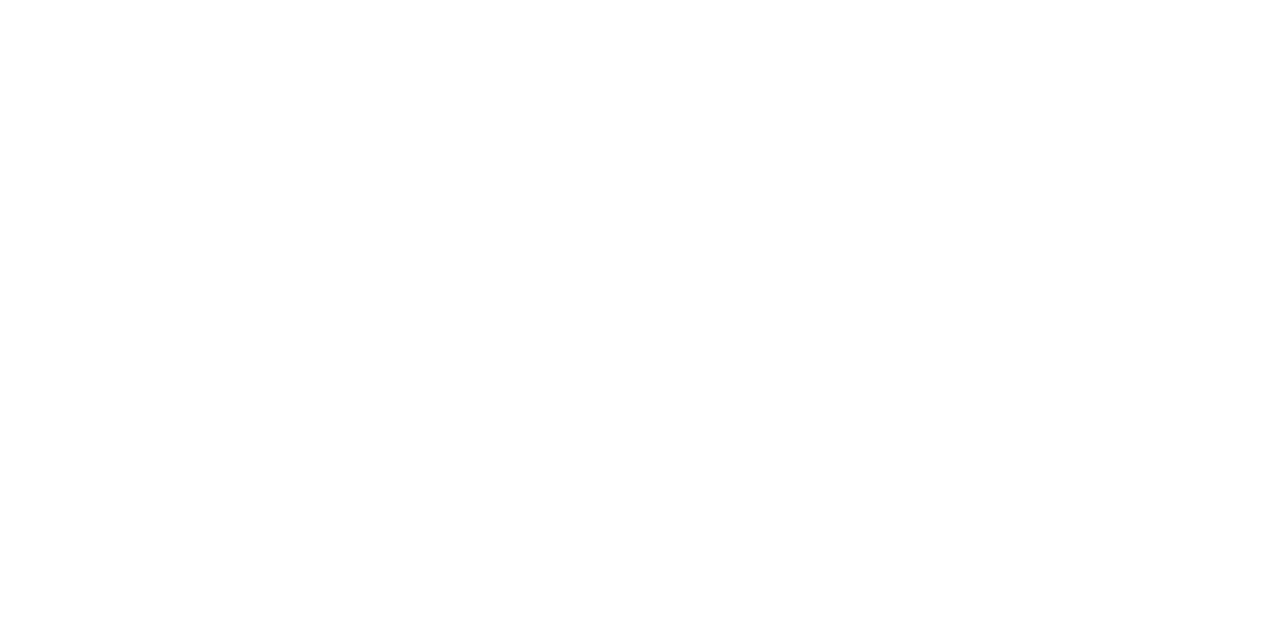
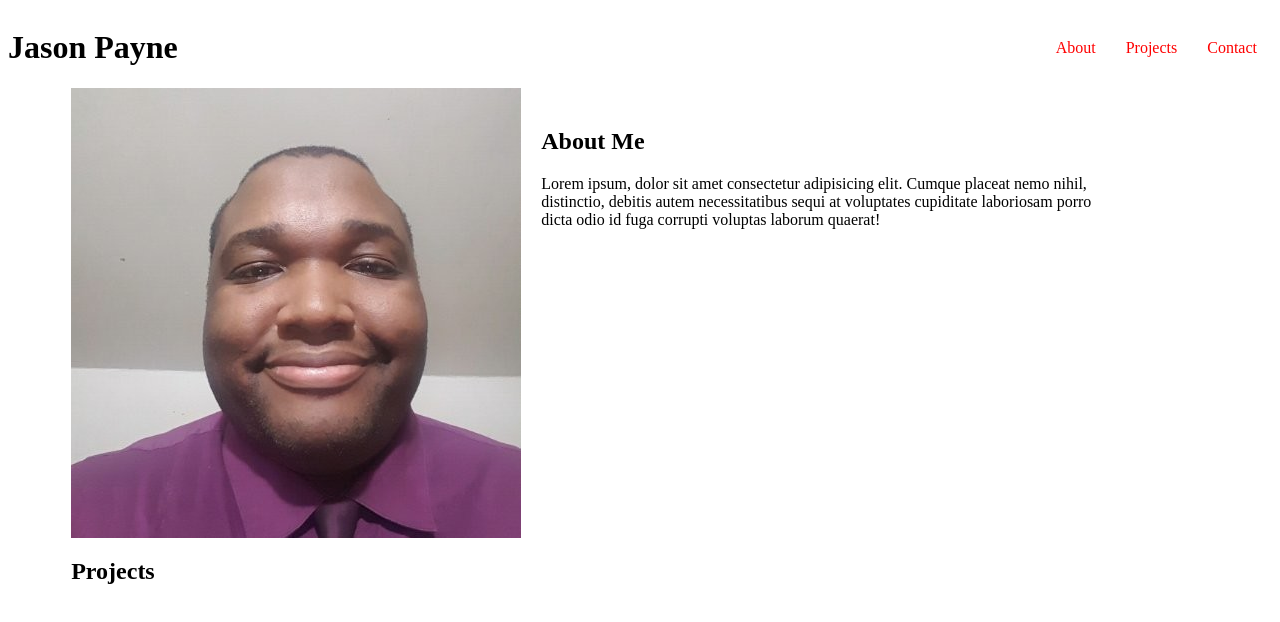
Before and after one commit to paynejc/Jason-Payne-Portfolio, a plain HTML site: page index.html in a window 1280 px wide. Drawn offline with Linux system fonts and the light colour scheme; grey boxes are pictures that could not be loaded.

Commit message:
Created projects section

```diff
--- a/assets/css/style.css
+++ b/assets/css/style.css
@@ -0,0 +1,64 @@
+/* Header Section */
+
+header{
+display:flex;
+flex-direction: row;
+flex-wrap: wrap;
+
+}
+
+header nav{
+    margin-left: auto;
+
+}
+
+header nav ul{
+    display: flex;
+    flex-direction: row;
+
+}
+
+header nav ul li{
+    margin: 15px;
+    list-style-type: none;
+
+}
+
+header nav ul li a{
+    text-decoration: none;
+    color: red;
+}
+
+/* Main Sections */
+
+section {
+    width: 90%;
+    margin: auto;
+}
+
+/* About Me Section */
+
+#about-me{
+    display:flex;
+    flex-direction: row;
+    flex-wrap: wrap;
+}
+
+.about-me-container{
+    margin: 20px;
+    width: 50%;
+}
+
+/* Projects Section */
+
+#hw1 {
+    background-image: url(https://paynejc.github.io/Homework1/);
+}
+
+#ph1 {
+
+}
+
+#ph2 {
+
+}
--- a/index.html
+++ b/index.html
@@ -1,5 +1,6 @@
 <!DOCTYPE html>
 <html lang="en">
+
 <head>
     <meta charset="UTF-8">
     <meta http-equiv="X-UA-Compatible" content="IE=edge">
@@ -7,9 +8,47 @@
     <title>Document</title>
     <link rel="stylesheet" href="./assets/css/style.css">
 </head>
+
 <body>
+    <header>
+        <h1>Jason Payne</h1>
+        <nav>
+            <ul>
+                <li><a href="#about-me">About</a></li>
+                <li><a href="#projects">Projects</a></li>
+                <li><a href="#contact">Contact</a></li>
+            </ul>
+        </nav>
+    </header>
+
+    <section id="about-me">
+        <img src="./assets/images/Jason-Payne-Profile-Photo.jpeg" alt="profile photo of Jason Payne">
+        <div class="about-me-container">
+            <h2>About Me</h2>
+            <p>Lorem ipsum, dolor sit amet consectetur adipisicing elit. Cumque placeat nemo nihil, distinctio, debitis
+                autem necessitatibus sequi at voluptates cupiditate laboriosam porro dicta odio id fuga corrupti
+                voluptas laborum quaerat!</p>
+
+        </div>
+
+    </section>
+
+    <section id="projects">
+        <h2>Projects</h2>
+        <div id="project-container">
+            <div id="hw1"></div>
+            <div id="ph1" class="ph"></div>
+            <div id="ph2" class="ph"></div>
+            <div></div>
+            <div></div>
+        </div>
+
+    </section>
+    <section id="contact"></section>
+
 
 
 
 </body>
+
 </html>
```
Also changed, not shown: assets/images/Jason-Payne-Profile-Photo.jpeg (added), 1 other file.
